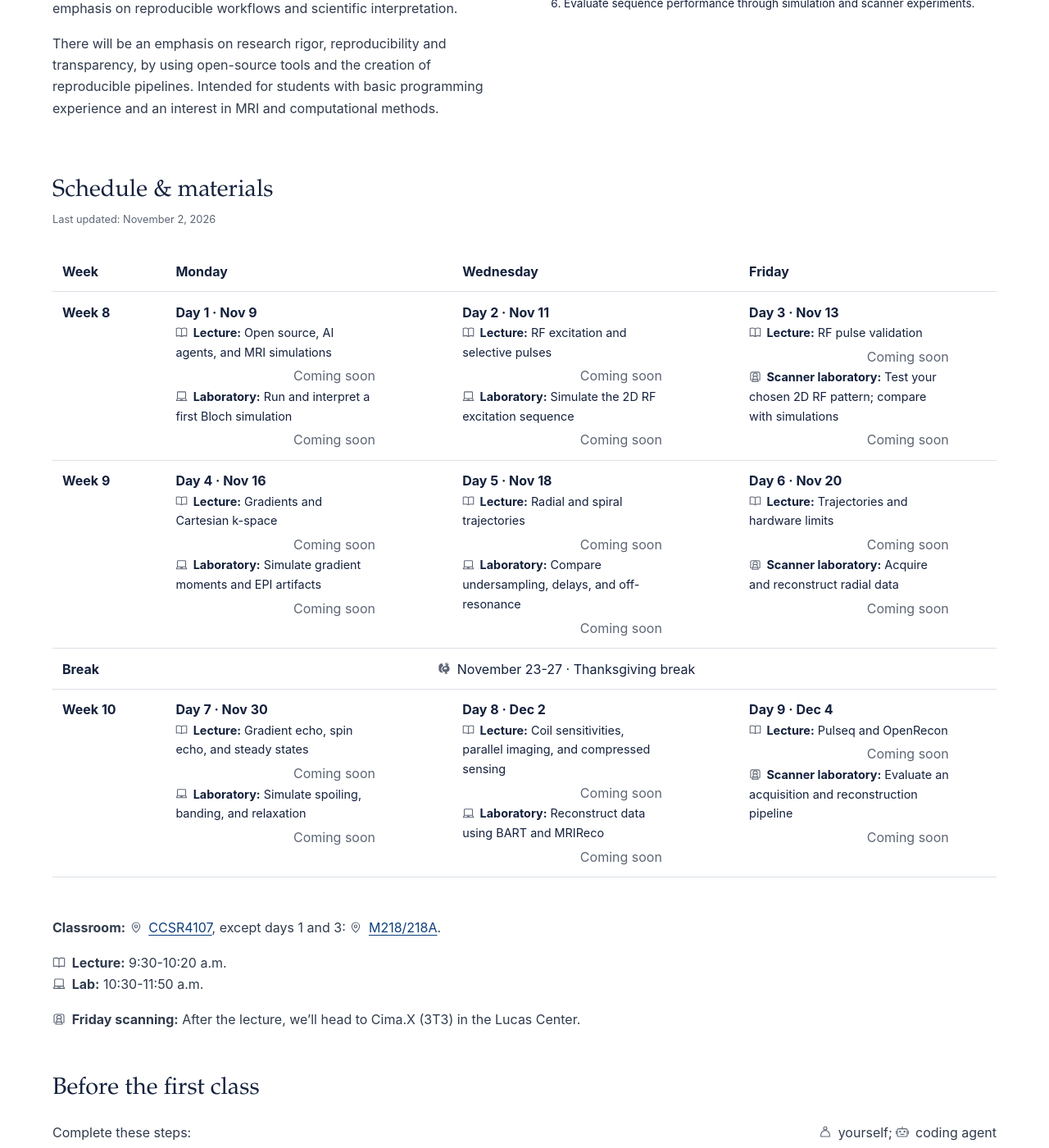
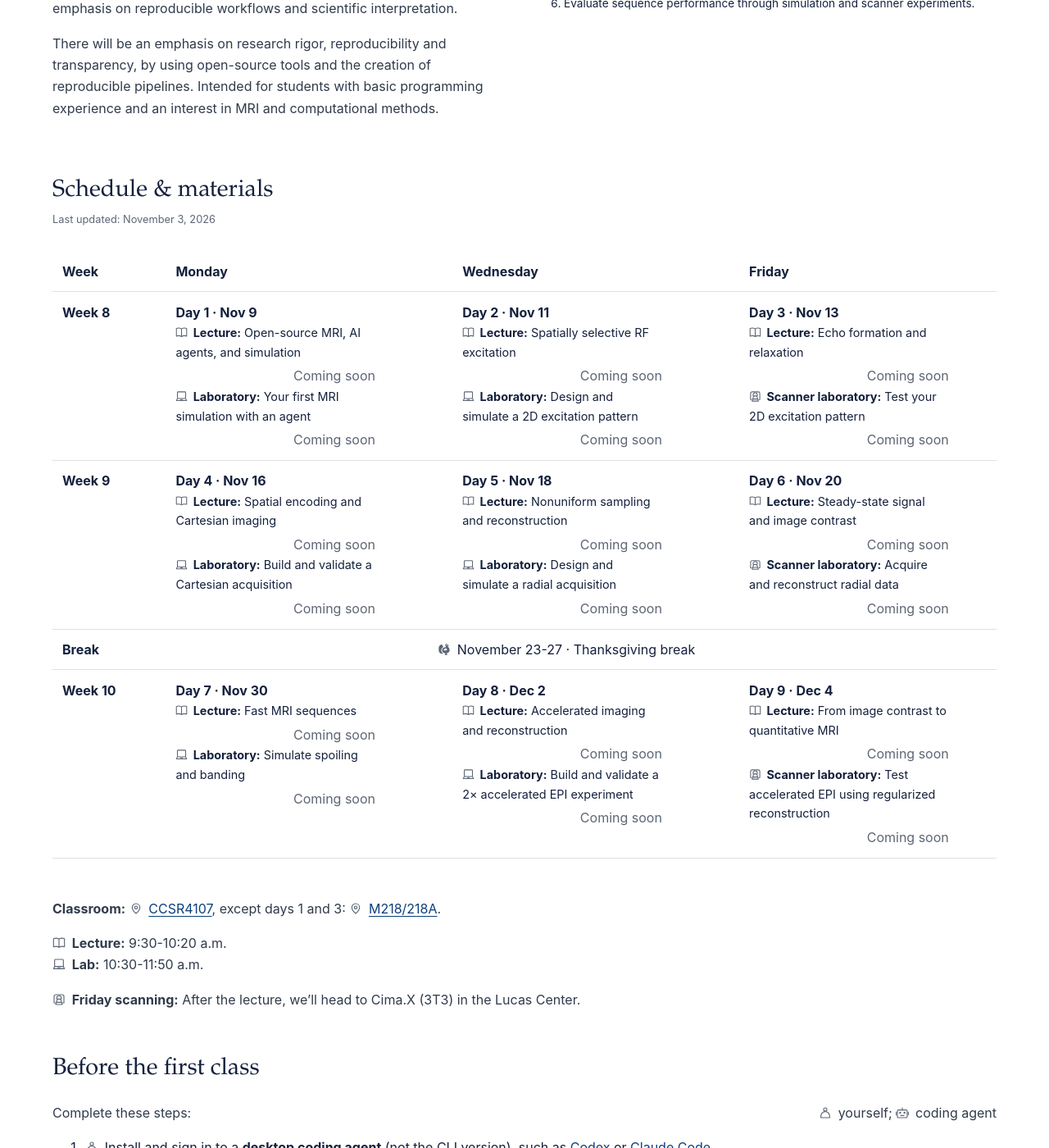
Before and after one commit to cncastillo/cncastillo.github.io, a Jekyll site: the page built from teaching/bios-214/index.md, in a window 1280 px wide and 1400 px high, scrolled down 914 px. Shown: the whole window at 82% size. Built offline with Jekyll 4.4.1, drawn with Linux system fonts in a browser that asks for light colours.

Commit message:
Revise BIOS 214 lecture and laboratory schedule

```diff
--- a/_data/bios-214.yml
+++ b/_data/bios-214.yml
@@ -2,7 +2,7 @@ title: Open-Source MRI Sequence Development
 subtitle: Simulation to Scanner
 code: BIOS 214
 term: Autumn 2026
-last_updated: November 2, 2026
+last_updated: November 3, 2026
 institution: Stanford School of Medicine
 institution_logo: /assets/icons/stanford-som-mono.svg
 institution_wordmark: /assets/icons/stanford-som-horizontal.svg
@@ -39,21 +39,21 @@ weeks:
     days:
       - number: 1
         date: Nov 9
-        lecture: Open source, AI agents, and MRI simulations
+        lecture: Open-source MRI, AI agents, and simulation
         lecture_url:
-        lab: Run and interpret a first Bloch simulation
+        lab: Your first MRI simulation with an agent
         lab_url:
       - number: 2
         date: Nov 11
-        lecture: RF excitation and selective pulses
+        lecture: Spatially selective RF excitation
         lecture_url:
-        lab: Simulate the 2D RF excitation sequence
+        lab: Design and simulate a 2D excitation pattern
         lab_url:
       - number: 3
         date: Nov 13
-        lecture: RF pulse validation
+        lecture: Echo formation and relaxation
         lecture_url:
-        lab: Test your chosen 2D RF pattern; compare with simulations
+        lab: Test your 2D excitation pattern
         lab_url:
         scanner: true
   - number: 9
@@ -61,19 +61,19 @@ weeks:
     days:
       - number: 4
         date: Nov 16
-        lecture: Gradients and Cartesian k-space
+        lecture: Spatial encoding and Cartesian imaging
         lecture_url:
-        lab: Simulate gradient moments and EPI artifacts
+        lab: Build and validate a Cartesian acquisition
         lab_url:
       - number: 5
         date: Nov 18
-        lecture: Radial and spiral trajectories
+        lecture: Nonuniform sampling and reconstruction
         lecture_url:
-        lab: Compare undersampling, delays, and off-resonance
+        lab: Design and simulate a radial acquisition
         lab_url:
       - number: 6
         date: Nov 20
-        lecture: Trajectories and hardware limits
+        lecture: Steady-state signal and image contrast
         lecture_url:
         lab: Acquire and reconstruct radial data
         lab_url:
@@ -85,20 +85,20 @@ weeks:
     days:
       - number: 7
         date: Nov 30
-        lecture: Gradient echo, spin echo, and steady states
+        lecture: Fast MRI sequences
         lecture_url:
-        lab: Simulate spoiling, banding, and relaxation
+        lab: Simulate spoiling and banding
         lab_url:
       - number: 8
         date: Dec 2
-        lecture: Coil sensitivities, parallel imaging, and compressed sensing
+        lecture: Accelerated imaging and reconstruction
         lecture_url:
-        lab: Reconstruct data using BART and MRIReco
+        lab: Build and validate a 2× accelerated EPI experiment
         lab_url:
       - number: 9
         date: Dec 4
-        lecture: Pulseq and OpenRecon
+        lecture: From image contrast to quantitative MRI
         lecture_url:
-        lab: Evaluate an acquisition and reconstruction pipeline
+        lab: Test accelerated EPI using regularized reconstruction
         lab_url:
         scanner: true
```
